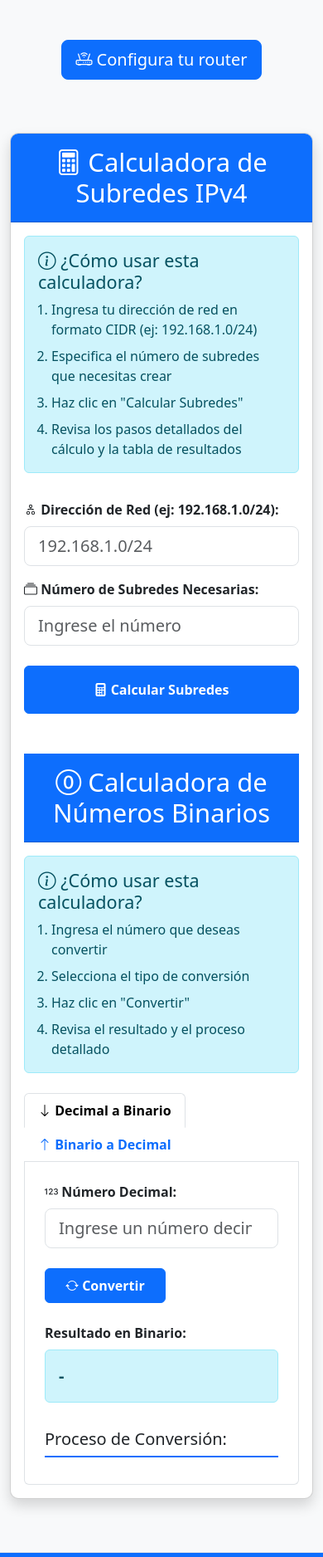
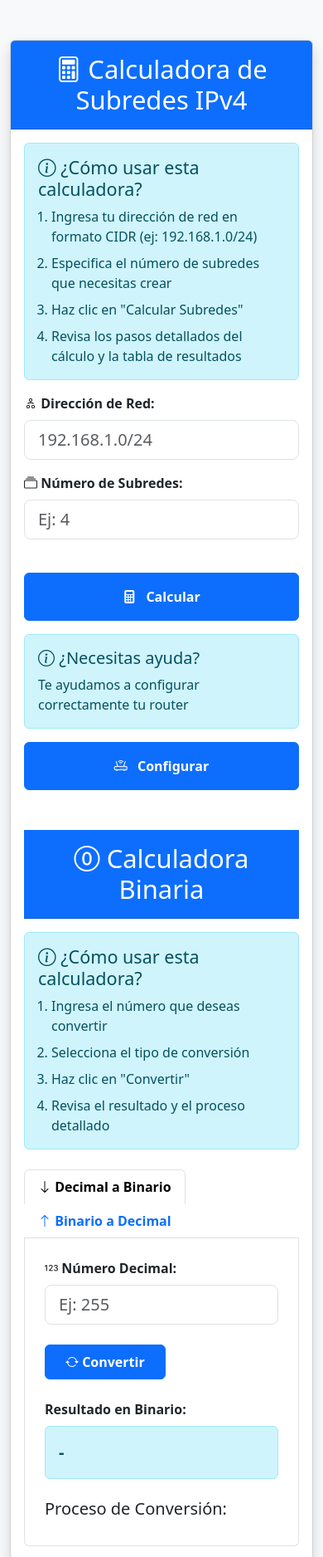
Before and after one commit to Arcangel019/Calculadora-IP, a plain HTML site: page index.html in a window 390 px wide. Shown: the top 1876 px of the page at 83% size. Drawn offline with nearby package versions, Linux system fonts and the light colour scheme.

Commit message:
Areglo del boton

```diff
--- a/index.html
+++ b/index.html
@@ -1,5 +1,6 @@
 <!DOCTYPE html>
 <html lang="es">
+
 <head>
   <meta charset="UTF-8">
   <meta name="viewport" content="width=device-width, initial-scale=1.0">
@@ -9,18 +10,9 @@
   <!-- Bootstrap Icons -->
   <link rel="stylesheet" href="https://cdn.jsdelivr.net/npm/bootstrap-icons@1.10.0/font/bootstrap-icons.css">
   <link rel="icon" href="logo-circular.jpg" type="image/jpg">
-      <link rel="stylesheet" href="style.css">
 </head>
 <body class="bg-light">
-    <div class="container py-4">
-        <div class="text-center my-4">
-            <a href="router-config.html" class="btn btn-primary btn-lg">
-                <i class="bi bi-router"></i> Configura tu router
-            </a>
-        </div>
-    </div>
-
-    <div class="container py-3">
+  <div class="container py-5">
     <div class="card shadow">
       <div class="card-header bg-primary text-white py-3">
         <h1 class="text-center mb-0 display-5">
@@ -39,32 +31,46 @@
           </ol>
         </div>
 
-                <div class="row g-3 mt-3">
+        <div class="row g-3">
           <div class="col-md-6">
             <label for="red" class="form-label fw-bold">
-                            <i class="bi bi-diagram-2"></i> Dirección de Red (ej: 192.168.1.0/24):
+              <i class="bi bi-diagram-2"></i> Dirección de Red:
             </label>
             <input type="text" class="form-control form-control-lg" id="red" placeholder="192.168.1.0/24">
           </div>
           <div class="col-md-6">
             <label for="num_subredes" class="form-label fw-bold">
-                            <i class="bi bi-collection"></i> Número de Subredes Necesarias:
+              <i class="bi bi-collection"></i> Número de Subredes:
             </label>
-                        <input type="number" class="form-control form-control-lg" id="num_subredes" placeholder="Ingrese el número">
+            <input type="number" class="form-control form-control-lg" id="num_subredes" placeholder="Ej: 4">
           </div>
         </div>
 
-                <button class="btn btn-primary mt-4 w-100 py-3 fw-bold" onclick="calcularSubredes()">
-                    <i class="bi bi-calculator-fill"></i> Calcular Subredes
+        <div class="row g-3 mt-4">
+          <div class="col-md-4">
+            <button class="btn btn-primary w-100 py-3 fw-bold" onclick="calcularSubredes()">
+              <i class="bi bi-calculator-fill me-2"></i> Calcular
             </button>
+          </div>
 
-                <div id="resultados" class="resultados mt-4"></div>
+          <div class="col-md-4">
+            <div class="alert alert-info h-100 mb-0">
+              <h5 class="alert-heading"><i class="bi bi-info-circle"></i> ¿Necesitas ayuda?</h5>
+              <p class="mb-0">Te ayudamos a configurar correctamente tu router</p>
+            </div>
+          </div>
 
-                <!-- Sección de la calculadora binaria -->
+          <div class="col-md-4">
+            <a href="router-config.html" class="btn btn-primary w-100 py-3 fw-bold">
+              <i class="bi bi-router me-2"></i> Configurar
+            </a>
+          </div>
+        </div>
+
         <div class="card-header bg-primary text-white mt-5 py-3">
-                    <h1 class="text-center mb-0 display-5">
-                        <i class="bi bi-0-circle"></i> Calculadora de Números Binarios
-                    </h1>
+          <h2 class="text-center mb-0 display-5">
+            <i class="bi bi-0-circle"></i> Calculadora Binaria
+          </h2>
         </div>
 
         <div class="alert alert-info mt-3">
@@ -79,12 +85,14 @@
 
         <ul class="nav nav-tabs mt-4" id="calculadoraTabs" role="tablist">
           <li class="nav-item" role="presentation">
-                        <button class="nav-link active fw-bold" id="decimal-binario-tab" data-bs-toggle="tab" data-bs-target="#decimal-binario" type="button" role="tab">
+            <button class="nav-link active fw-bold" id="decimal-binario-tab" data-bs-toggle="tab"
+              data-bs-target="#decimal-binario" type="button" role="tab">
               <i class="bi bi-arrow-down"></i> Decimal a Binario
             </button>
           </li>
           <li class="nav-item" role="presentation">
-                        <button class="nav-link fw-bold" id="binario-decimal-tab" data-bs-toggle="tab" data-bs-target="#binario-decimal" type="button" role="tab">
+            <button class="nav-link fw-bold" id="binario-decimal-tab" data-bs-toggle="tab"
+              data-bs-target="#binario-decimal" type="button" role="tab">
               <i class="bi bi-arrow-up"></i> Binario a Decimal
             </button>
           </li>
@@ -96,7 +104,8 @@
               <label for="numeroDecimal" class="form-label fw-bold">
                 <i class="bi bi-123"></i> Número Decimal:
               </label>
-                            <input type="number" class="form-control form-control-lg" id="numeroDecimal" placeholder="Ingrese un número decimal">
+              <input type="number" class="form-control form-control-lg" id="numeroDecimal"
+                placeholder="Ej: 255">
             </div>
             <button class="btn btn-primary px-4 py-2 fw-bold" onclick="convertirDecimalABinario()">
               <i class="bi bi-arrow-repeat"></i> Convertir
@@ -116,7 +125,8 @@
               <label for="numeroBinario" class="form-label fw-bold">
                 <i class="bi bi-0-circle-fill"></i> Número Binario:
               </label>
-                            <input type="text" class="form-control form-control-lg" id="numeroBinario" placeholder="Ingrese un número binario (ej: 1010)">
+              <input type="text" class="form-control form-control-lg" id="numeroBinario"
+                placeholder="Ej: 11111111">
             </div>
             <button class="btn btn-primary px-4 py-2 fw-bold" onclick="convertirBinarioADecimal()">
               <i class="bi bi-arrow-repeat"></i> Convertir
@@ -135,12 +145,10 @@
     </div>
   </div>
 
-    <!-- Pie de página -->
   <footer class="footer mt-5 py-4 bg-primary text-white">
     <div class="container text-center">
       <span class="d-block mb-2">
-                Sistema de automatización de tareas laboriosas desarrollado por:
-                <strong>Cristopher</strong>
+        Sistema desarrollado por: <strong>Cristopher</strong>
       </span>
       <span class="d-block">© 2025 Todos los derechos reservados</span>
     </div>
@@ -150,4 +158,5 @@
   <script src="https://cdn.jsdelivr.net/npm/bootstrap@5.3.0/dist/js/bootstrap.bundle.min.js"></script>
   <script src="script.js"></script>
 </body>
+
 </html>
--- a/style.css
+++ b/style.css
@@ -1,3 +1,4 @@
+
 body {
     background-color: #f8f9fa;
     min-height: 100vh;
```
Also changed, not shown: router-config.html (+31 -36 lines). Lines whose indentation alone changed are shown as unchanged.
